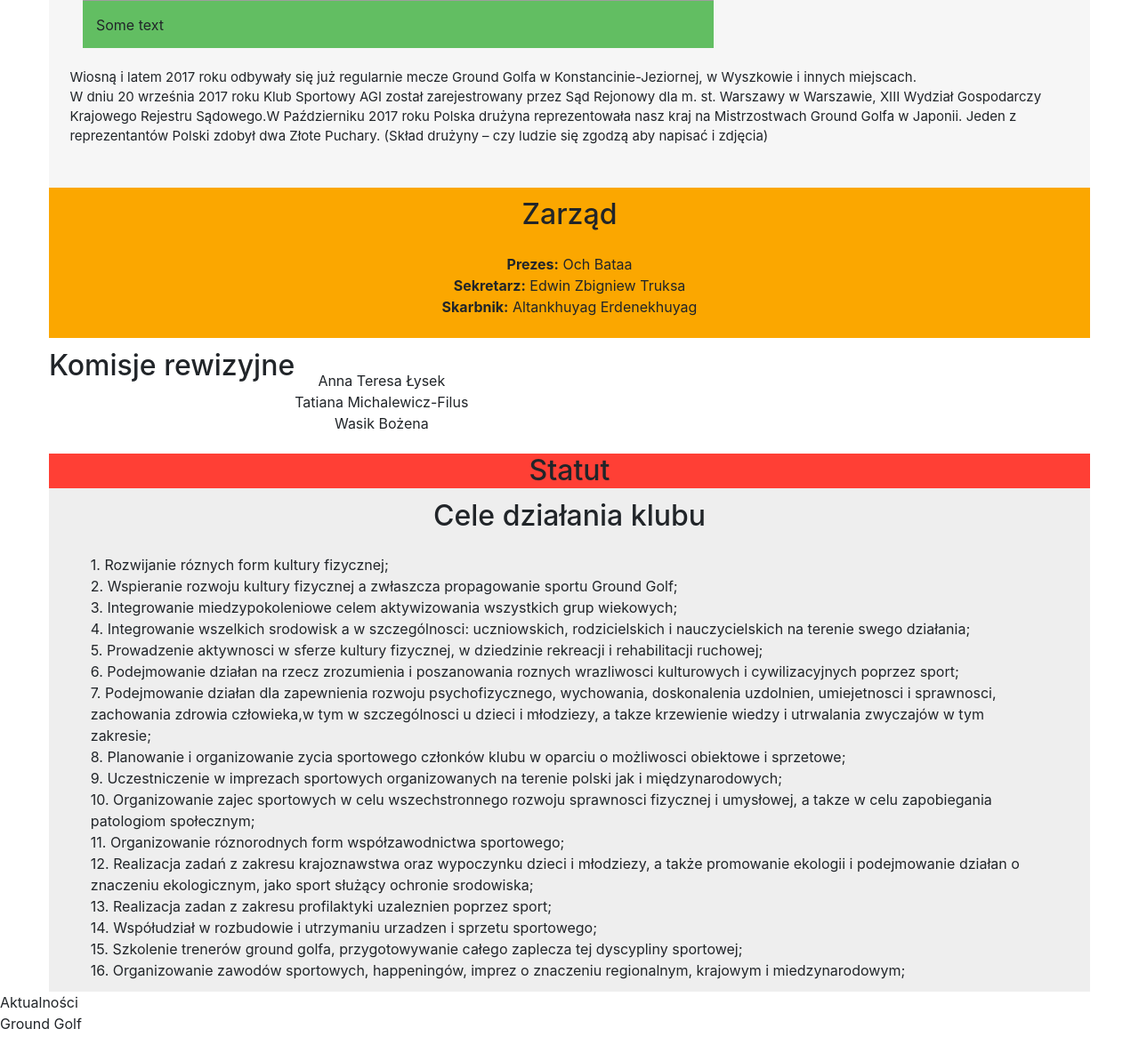
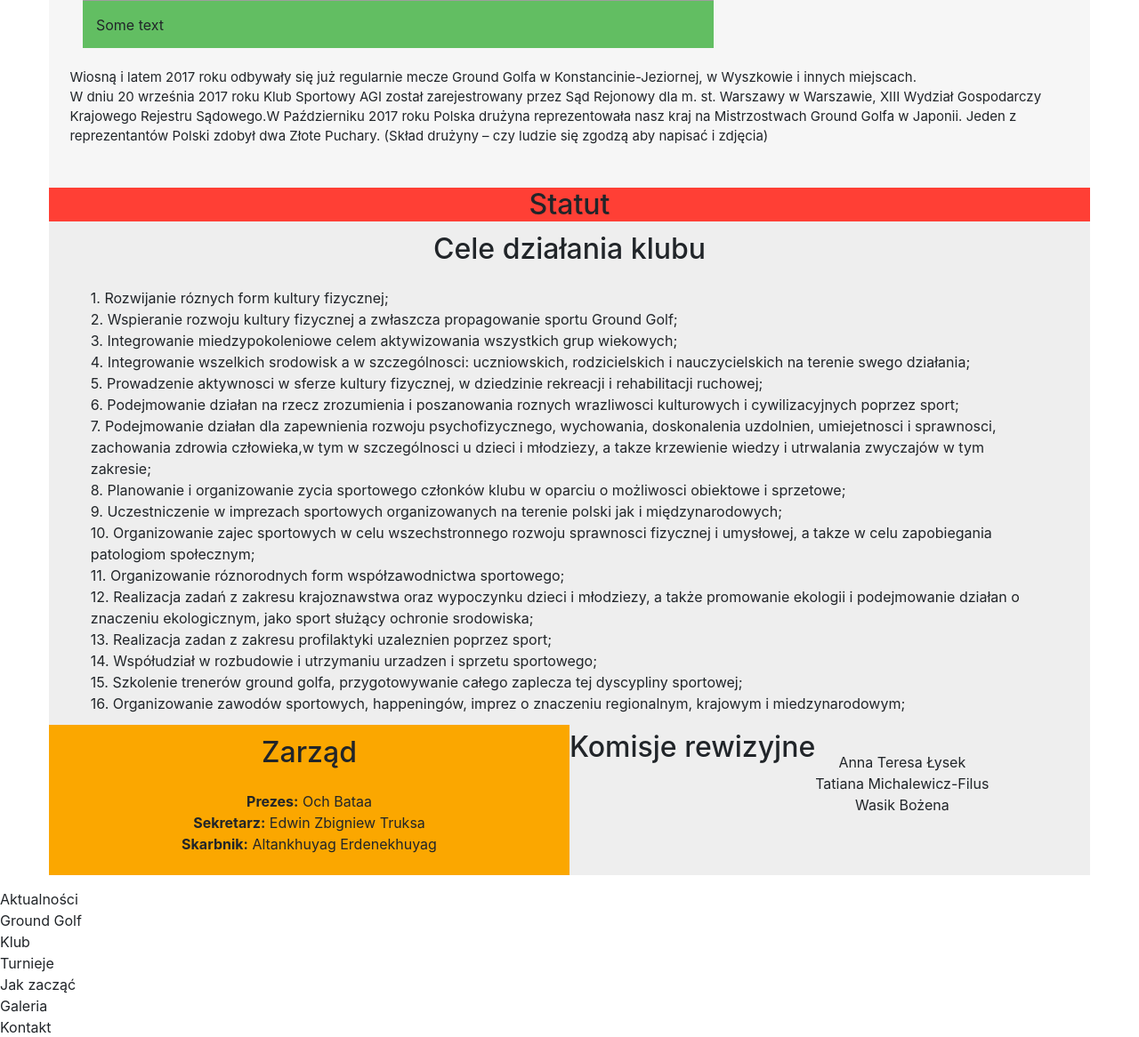
Before and after one commit to yurenych/Golf-club, a PHP site: page /klub.html in a window 1280 px wide. Shown: the part 4747-5913 px from the top of the page at 89% size. Run offline with PHP 8.4, Linux system fonts and the light colour scheme; some libraries are stand-ins or nearby versions; grey boxes are pictures that could not be loaded.

Commit message:
changed position on klub page

```diff
--- a/main.js
+++ b/main.js
@@ -3,7 +3,7 @@ $(document).ready(function(){
     return null
   }
 	$('.slider').slick( {
-		autoplay: false,
+		autoplay: true,
   	slidesToShow: 2,
   	slidesToScroll: 1,
   	speed: 600,
--- a/pages/klub/klub.css
+++ b/pages/klub/klub.css
@@ -1,6 +1,9 @@
+ul, li {
+  list-style-type: none;
+}
 .wrapper {
 	max-width: 1170px;
-	margin: 0 auto;
+	margin: 0 auto 15px;
 }
 .club-info-statut{
 	background: #FF3F35;
@@ -71,7 +74,11 @@
 .komisje {
 	padding: 1% 0 2% 0;
 }
-
+.government {
+  padding: 0;
+  list-style-type: none;
+  background: rgba(169,169,169,.2);
+}
 @media screen and (min-width: 992px) {
   .club-info-historia {
     padding: 2%;
--- a/pages/klub/klub.html
+++ b/pages/klub/klub.html
@@ -152,24 +152,6 @@
           </div>
         </div>
       </li>
-      <li class="club-info-zarzad container-fluid">
-        <div class="zarzad">
-          <h2 class="headline">Zarząd
-          </h2>
-          <br><b>Prezes:</b> Och Bataa
-          <br><b>Sekretarz:</b> Edwin Zbigniew Truksa
-          <br><b>Skarbnik:</b> Altankhuyag Erdenekhuyag
-        </div>
-      </li>
-      <li class="club-info-komisje container-fluid">
-        <div class="row komisje">
-          <h2 class="headline">Komisje rewizyjne
-          </h2>
-          <br>Anna Teresa Łysek
-          <br>Tatiana Michalewicz-Filus
-          <br>Wasik Bożena
-        </div>
-      </li>
       <li class="club-info-statut container-fluid">
         <div class="tatut">
           <h2 class="headline">Statut
@@ -178,8 +160,7 @@
       </li>
       <li class="club-info-cele container-fluid">
         <div class="cele">
-          <h2 class="headline">Cele działania klubu
-          </h2>
+          <h2 class="headline">Cele działania klubu</h2>
             <br>1. Rozwijanie róznych form kultury fizycznej;
             <br>2. Wspieranie rozwoju kultury fizycznej a zwłaszcza propagowanie sportu Ground Golf;
             <br>3. Integrowanie miedzypokoleniowe celem aktywizowania wszystkich grup wiekowych;
@@ -197,6 +178,28 @@
             <br>15. Szkolenie trenerów ground golfa, przygotowywanie całego zaplecza tej dyscypliny sportowej;
             <br>16. Organizowanie zawodów sportowych, happeningów, imprez o znaczeniu regionalnym, krajowym i miedzynarodowym;
         </div>
+      </li>
+      <li class="container-fluid">
+        <ul class="government row">
+          <li class="club-info-zarzad col-md-6">
+            <div class="zarzad">
+              <h2 class="headline">Zarząd
+              </h2>
+              <br><b>Prezes:</b> Och Bataa
+              <br><b>Sekretarz:</b> Edwin Zbigniew Truksa
+              <br><b>Skarbnik:</b> Altankhuyag Erdenekhuyag
+            </div>
+          </li>
+          <li class="club-info-komisje col-md-6">
+            <div class="row komisje">
+              <h2 class="headline">Komisje rewizyjne
+              </h2>
+              <br>Anna Teresa Łysek
+              <br>Tatiana Michalewicz-Filus
+              <br>Wasik Bożena
+            </div>
+          <li>
+        </ul>
       </li>
     </ul>
   </div>
```
